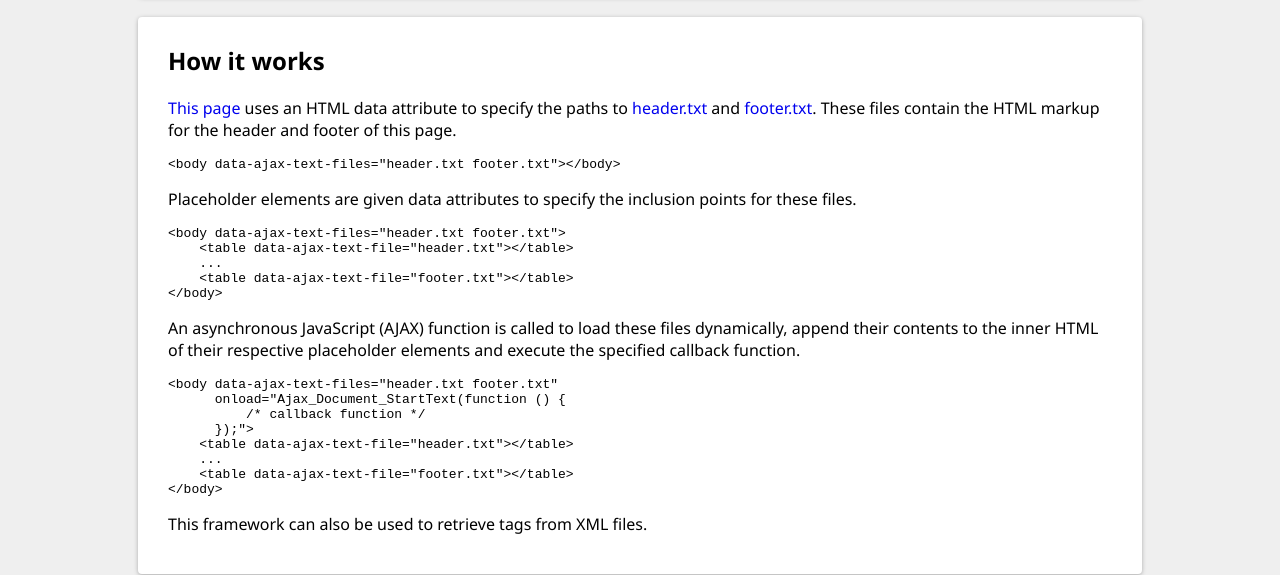
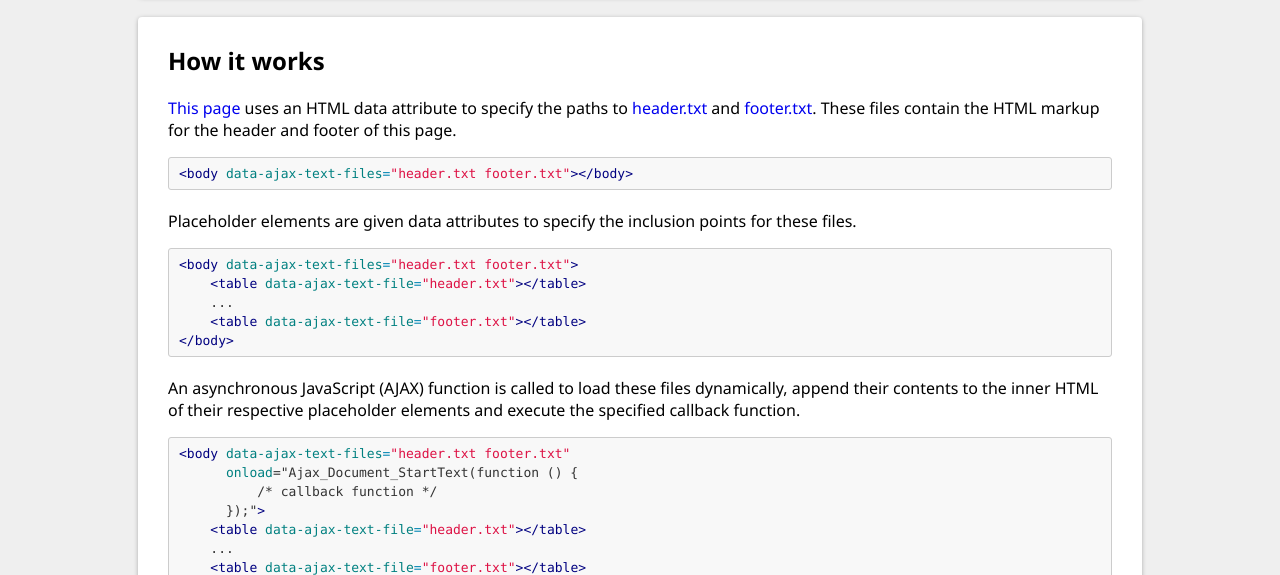
Before and after one commit to martindes01/web-template-2, a plain HTML site: page index.html in a window 1280 px wide. Shown: the part 225-800 px from the top of the page. Drawn offline with Linux system fonts and the light colour scheme.

Commit message:
Add pretty-print styling
- Correct pretty-print script URL.
- Add link to pretty-print stylesheet.
- Add overflow style rule to snippet element.

```diff
--- a/index.html
+++ b/index.html
@@ -8,6 +8,12 @@
     <title>web-template-2</title>
 
     <link rel="stylesheet" href="https://use.fontawesome.com/releases/v5.1.0/css/all.css" integrity="sha384-lKuwvrZot6UHsBSfcMvOkWwlCMgc0TaWr+30HWe3a4ltaBwTZhyTEggF5tJv8tbt" crossorigin="anonymous">
+
+    <style>
+        pre {
+            overflow: auto;
+        }
+    </style>
 
     <link rel="stylesheet" href="Stylesheets/Constants.css" />
 
@@ -22,6 +28,8 @@
     <link rel="stylesheet" href="Stylesheets/Apply_Buttons.css" />
     <link rel="stylesheet" href="Stylesheets/Apply_SocialMedia.css" />
 
+    <link rel="stylesheet" href="Stylesheets/github.css" />
+
     <meta name="author" content="Martin de Spirlet" />
     <meta name="description" content="" />
     <meta name="keywords" content="" />
@@ -35,7 +43,7 @@
     <script defer type="text/javascript" src="Scripts/Dom.js"></script>
     <script defer type="text/javascript" src="Scripts/Header.js"></script>
 
-    <script defer type="text/javascript" src="Scripts/rainbow-custom.min.js"></script>
+    <script defer type="text/javascript" src="Scripts/rainbow-html.min.js"></script>
 </head>
 
 <body data-ajax-text-files="header.txt footer.txt" data-ajax-xml-files="" data-device-mouse-classes="HeaderNavigationContentBlockDropdownButton" data-device-touch-classes="HeaderNavigationContentBlockItemLink" onload="Ajax_Document_StartText(Device_Touch_ReplaceClass);">
```
